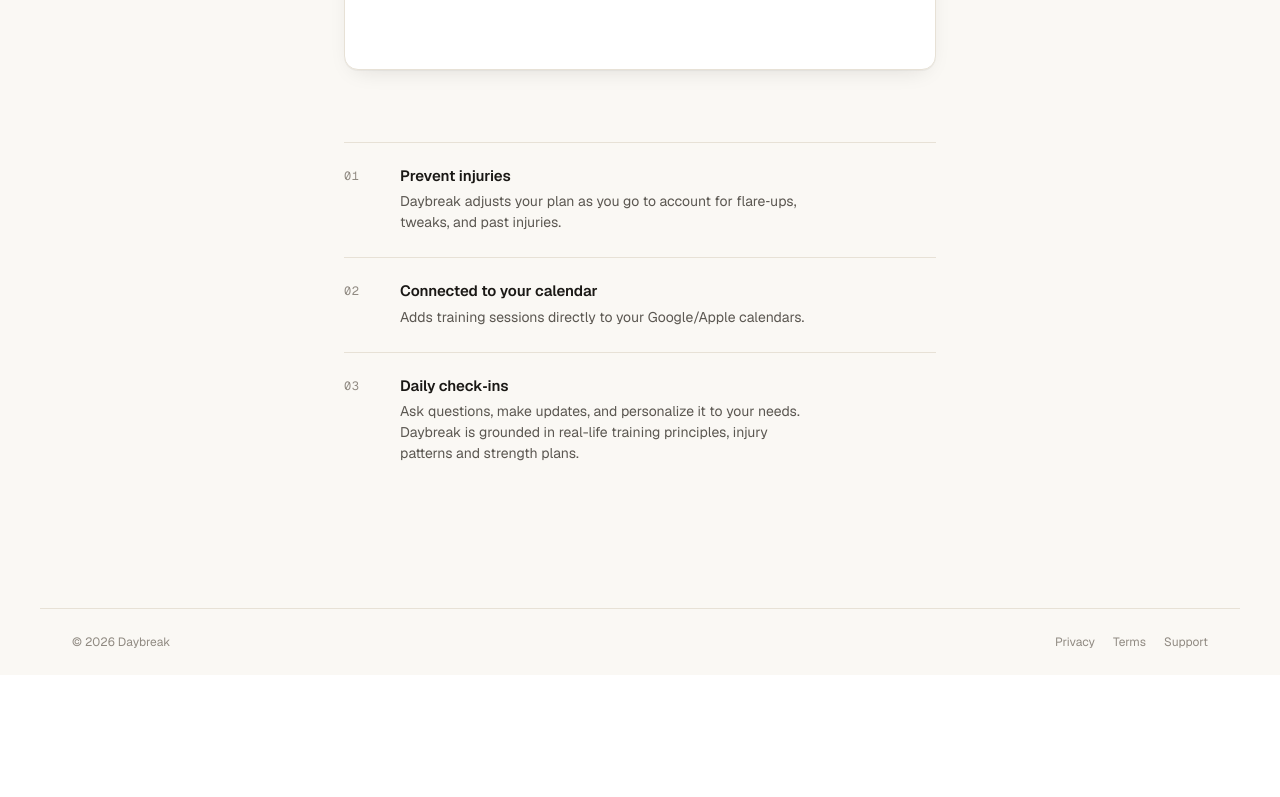
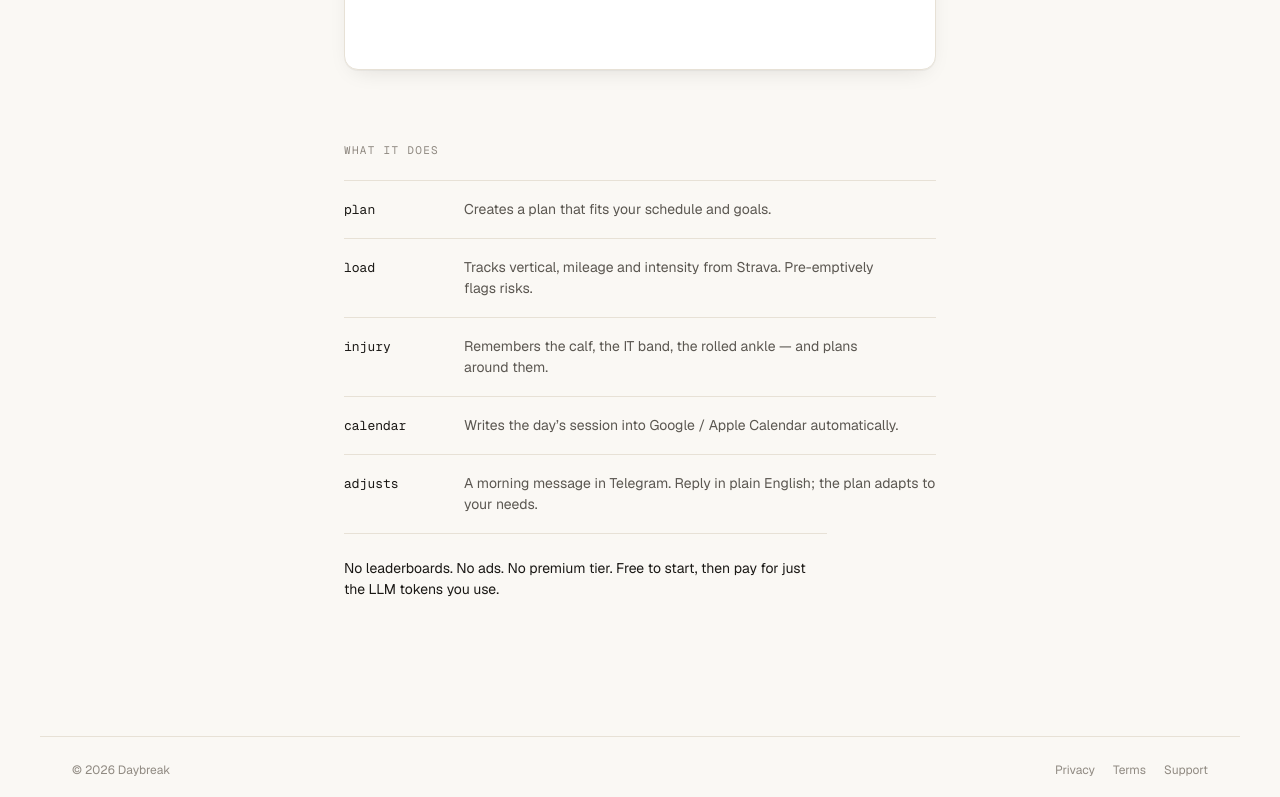
Before and after one commit to dtemple/hammytime, a Next.js app: page / in a window 1280 px wide. Shown: the part 721-1518 px from the top of the page. Before the commit the page ends 1396 px from the top, so only its background shows below. Built offline with nearby package versions, Linux system fonts and the light colour scheme.

Commit message:
landing page updates

```diff
--- a/src/app/globals.css
+++ b/src/app/globals.css
@@ -316,52 +316,55 @@
   background: #1e6fb0;
 }
 
-.ht-steps {
-  display: grid;
-  grid-template-columns: 1fr;
-  gap: 24px;
-  margin-bottom: 64px;
+.ht-does {
+  margin-bottom: 56px;
+  opacity: 0;
+  animation: ht-fadeUp 0.5s ease-out 0.5s forwards;
 }
 
-.ht-step {
-  display: grid;
-  grid-template-columns: 40px 1fr;
-  gap: 16px;
-  padding-top: 22px;
-  border-top: 1px solid var(--hair);
-  opacity: 0;
-  animation: ht-fadeUp 0.5s ease-out forwards;
-}
-.ht-step:nth-child(1) {
-  animation-delay: 0.5s;
-}
-.ht-step:nth-child(2) {
-  animation-delay: 0.6s;
-}
-.ht-step:nth-child(3) {
-  animation-delay: 0.7s;
+.ht-does-label {
+  font-family: var(--font-geist-mono), ui-monospace, SFMono-Regular, Menlo, monospace;
+  font-size: 11px;
+  text-transform: uppercase;
+  letter-spacing: 0.12em;
+  color: var(--ink-3);
+  margin-bottom: 22px;
 }
 
-.ht-step-num {
-  font-family: var(--font-geist-mono), ui-monospace, SFMono-Regular, Menlo, monospace;
-  font-size: 12px;
-  color: var(--ink-3);
-  letter-spacing: 0.04em;
-  padding-top: 2px;
+.ht-does-list {
+  margin: 0;
 }
 
-.ht-step h3 {
-  font-size: 15px;
-  font-weight: 600;
-  margin: 0 0 4px;
-  letter-spacing: -0.005em;
+.ht-does-row {
+  display: grid;
+  grid-template-columns: 96px 1fr;
+  gap: 24px;
+  padding: 18px 0;
+  border-top: 1px solid var(--hair);
 }
 
-.ht-step p {
+.ht-does-row dt {
+  font-family: var(--font-geist-mono), ui-monospace, SFMono-Regular, Menlo, monospace;
+  font-size: 13px;
+  color: var(--ink);
+  padding-top: 1px;
+}
+
+.ht-does-row dd {
   font-size: 14px;
   color: var(--ink-2);
   margin: 0;
-  max-width: 44ch;
+  max-width: 52ch;
+  text-wrap: pretty;
+}
+
+.ht-does-manifesto {
+  font-size: 14px;
+  color: var(--ink);
+  margin: 0;
+  padding-top: 24px;
+  border-top: 1px solid var(--hair);
+  max-width: 52ch;
   text-wrap: pretty;
 }
 
@@ -505,6 +508,10 @@
   }
   .ht-footer-links a:first-child {
     margin-left: 0;
+  }
+  .ht-does-row {
+    grid-template-columns: 1fr;
+    gap: 6px;
   }
 }
 
--- a/src/app/page.tsx
+++ b/src/app/page.tsx
@@ -49,35 +49,39 @@
 
         <CheckinBubble />
 
-        <section id="how" className="ht-steps">
-          <div className="ht-step">
-            <div className="ht-step-num">01</div>
-            <div>
-              <h3>Prevent injuries</h3>
-              <p>
-                Daybreak adjusts your plan as you go to account for flare&#8209;ups, tweaks, and
-                past injuries.
-              </p>
+        <section id="how" className="ht-does">
+          <div className="ht-does-label">What it does</div>
+          <dl className="ht-does-list">
+            <div className="ht-does-row">
+              <dt>plan</dt>
+              <dd>
+                Creates a plan that fits your schedule and goals.
+              </dd>
             </div>
-          </div>
-          <div className="ht-step">
-            <div className="ht-step-num">02</div>
-            <div>
-              <h3>Connected to your calendar</h3>
-              <p>
-                Adds training sessions directly to your Google/Apple calendars.
-              </p>
+            <div className="ht-does-row">
+              <dt>load</dt>
+              <dd>
+                Tracks vertical, mileage and intensity from Strava. Pre-emptively flags risks.
+              </dd>
             </div>
-          </div>
-          <div className="ht-step">
-            <div className="ht-step-num">03</div>
-            <div>
-              <h3>Daily check&#8209;ins</h3>
-              <p>
-                Ask questions, make updates, and personalize it to your needs. Daybreak is grounded in real-life training principles, injury patterns and strength plans.
-              </p>
+            <div className="ht-does-row">
+              <dt>injury</dt>
+              <dd>Remembers the calf, the IT band, the rolled ankle — and plans around them.</dd>
             </div>
-          </div>
+            <div className="ht-does-row">
+              <dt>calendar</dt>
+              <dd>Writes the day&rsquo;s session into Google / Apple Calendar automatically.</dd>
+            </div>
+            <div className="ht-does-row">
+              <dt>adjusts</dt>
+              <dd>
+                A morning message in Telegram. Reply in plain English; the plan adapts to your needs.
+              </dd>
+            </div>
+          </dl>
+          <p className="ht-does-manifesto">
+            No leaderboards. No ads. No premium tier. Free to start, then pay for just the LLM tokens you use.
+          </p>
         </section>
       </main>
 
```
